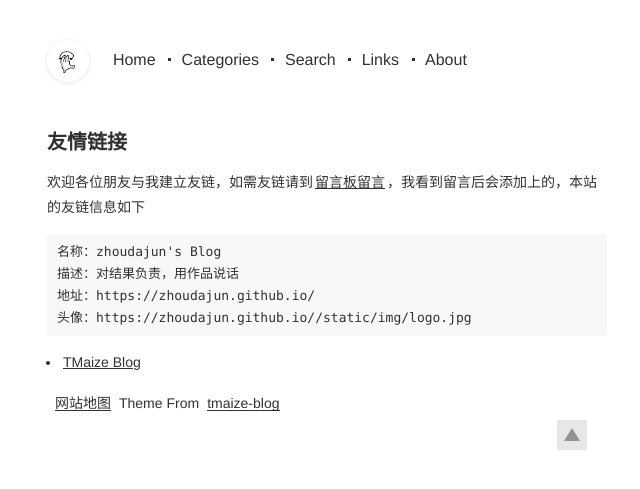
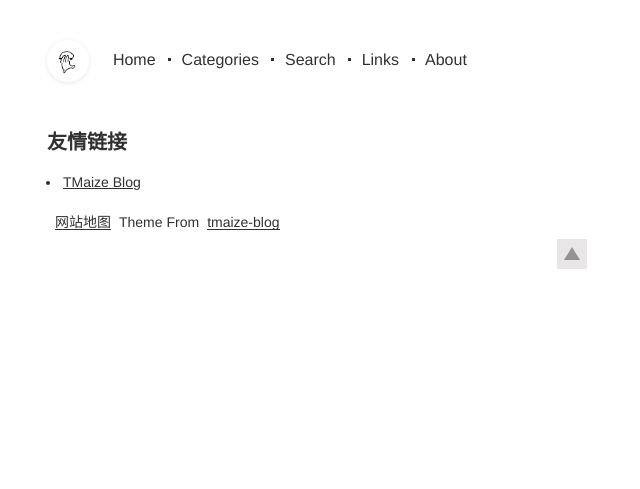
Before and after one commit to zhoudajun/zhoudajun.github.io, a Jekyll site: the page built from pages/links.md, in a window 1280 px wide. Shown: the top 489 px of the page, without its empty margins (313-953 px from the left). Built offline with Jekyll 4.4.1, drawn with Linux system fonts in a browser that asks for light colours; comment, search, counter and statistics services are not loaded.

Commit message:
Update links.md

````diff
--- a/pages/links.md
+++ b/pages/links.md
@@ -3,14 +3,6 @@
 isPage: true
 title: 友情链接
 ---
-欢迎各位朋友与我建立友链，如需友链请到[留言板留言](chat.html)，我看到留言后会添加上的，本站的友链信息如下
-
-```
-名称：{{ site.title }}
-描述：{{ site.description }}
-地址：{{ site.domainUrl }}{{ site.baseUrl }}
-头像：{{ site.domainUrl }}{{ site.baseUrl }}/static/img/logo.jpg
-```
 
 <ul>
   {% for link in site.data.links %}
````
